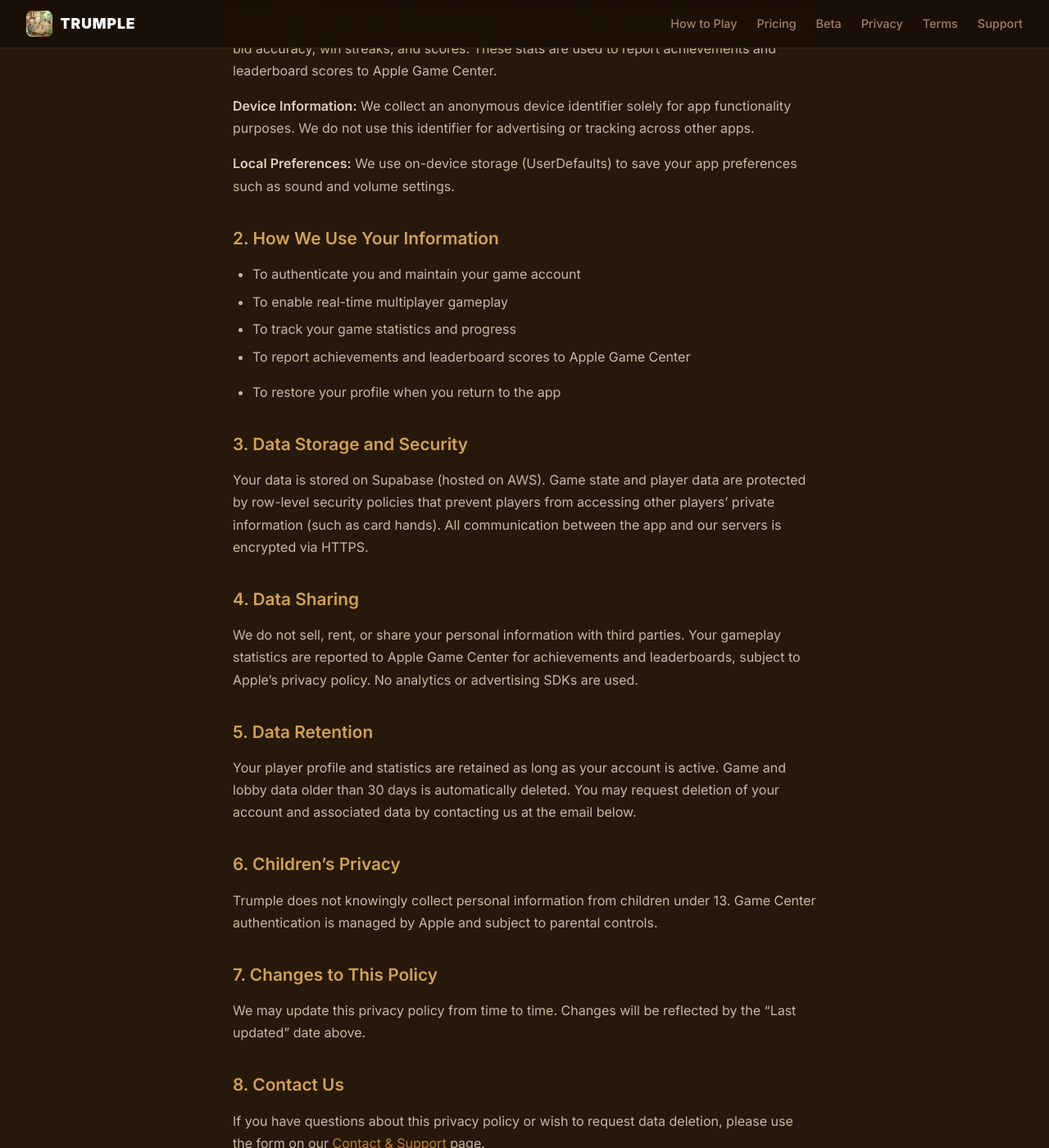
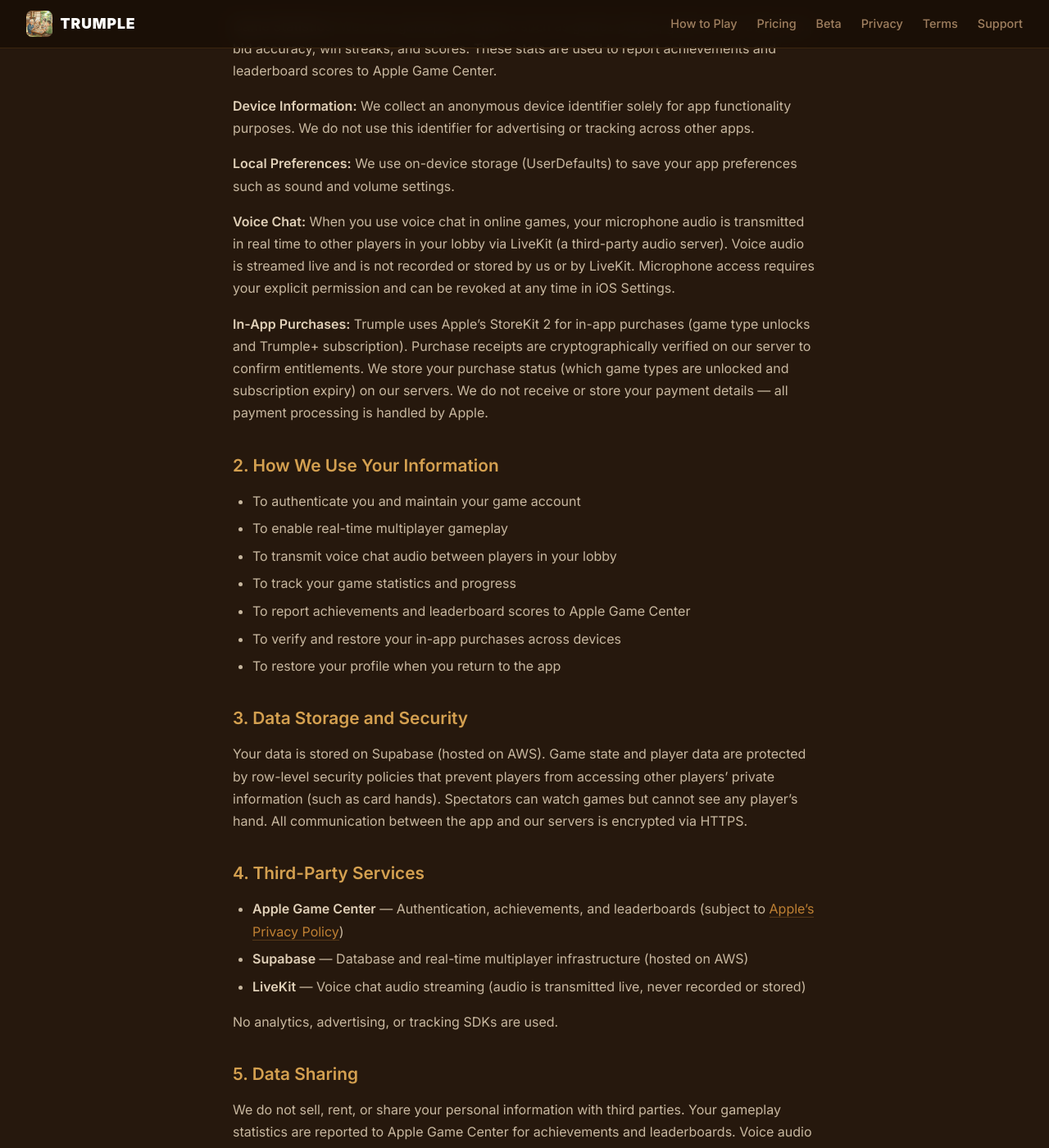
Before and after one commit to darifo2010/trumplesupport, a Jekyll site: the page built from privacy.md, in a window 1280 px wide and 1400 px high, scrolled down 404 px. Shown: the whole window at 82% size. Built offline with Jekyll 4.4.1, drawn with Linux system fonts in a browser that asks for light colours; some of the changed text lies outside the part shown.

Commit message:
Update privacy policy for v2.1.1 — voice chat, IAP, spectators
Added sections for: microphone/voice chat (LiveKit), in-app purchases
(StoreKit 2), spectator mode privacy, and third-party services list.

Co-Authored-By: Claude Opus 4.6 (1M context) <noreply@anthropic.com>

```diff
--- a/privacy.md
+++ b/privacy.md
@@ -19,35 +19,48 @@ title: Privacy Policy — Trumple
 
 **Local Preferences:** We use on-device storage (UserDefaults) to save your app preferences such as sound and volume settings.
 
+**Voice Chat:** When you use voice chat in online games, your microphone audio is transmitted in real time to other players in your lobby via LiveKit (a third-party audio server). Voice audio is streamed live and is not recorded or stored by us or by LiveKit. Microphone access requires your explicit permission and can be revoked at any time in iOS Settings.
+
+**In-App Purchases:** Trumple uses Apple's StoreKit 2 for in-app purchases (game type unlocks and Trumple+ subscription). Purchase receipts are cryptographically verified on our server to confirm entitlements. We store your purchase status (which game types are unlocked and subscription expiry) on our servers. We do not receive or store your payment details — all payment processing is handled by Apple.
+
 ## 2. How We Use Your Information
 
 - To authenticate you and maintain your game account
 - To enable real-time multiplayer gameplay
+- To transmit voice chat audio between players in your lobby
 - To track your game statistics and progress
 - To report achievements and leaderboard scores to Apple Game Center
-
+- To verify and restore your in-app purchases across devices
 - To restore your profile when you return to the app
 
 ## 3. Data Storage and Security
 
-Your data is stored on Supabase (hosted on AWS). Game state and player data are protected by row-level security policies that prevent players from accessing other players' private information (such as card hands). All communication between the app and our servers is encrypted via HTTPS.
+Your data is stored on Supabase (hosted on AWS). Game state and player data are protected by row-level security policies that prevent players from accessing other players' private information (such as card hands). Spectators can watch games but cannot see any player's hand. All communication between the app and our servers is encrypted via HTTPS.
 
-## 4. Data Sharing
+## 4. Third-Party Services
 
-We do not sell, rent, or share your personal information with third parties. Your gameplay statistics are reported to Apple Game Center for achievements and leaderboards, subject to Apple's privacy policy. No analytics or advertising SDKs are used.
+- **Apple Game Center** — Authentication, achievements, and leaderboards (subject to [Apple's Privacy Policy](https://www.apple.com/legal/privacy/))
+- **Supabase** — Database and real-time multiplayer infrastructure (hosted on AWS)
+- **LiveKit** — Voice chat audio streaming (audio is transmitted live, never recorded or stored)
 
-## 5. Data Retention
+No analytics, advertising, or tracking SDKs are used.
+
+## 5. Data Sharing
+
+We do not sell, rent, or share your personal information with third parties. Your gameplay statistics are reported to Apple Game Center for achievements and leaderboards. Voice audio is transmitted directly between players and is not stored.
+
+## 6. Data Retention
 
 Your player profile and statistics are retained as long as your account is active. Game and lobby data older than 30 days is automatically deleted. You may request deletion of your account and associated data by contacting us at the email below.
 
-## 6. Children's Privacy
+## 7. Children's Privacy
 
 Trumple does not knowingly collect personal information from children under 13. Game Center authentication is managed by Apple and subject to parental controls.
 
-## 7. Changes to This Policy
+## 8. Changes to This Policy
 
 We may update this privacy policy from time to time. Changes will be reflected by the "Last updated" date above.
 
-## 8. Contact Us
+## 9. Contact Us
 
 If you have questions about this privacy policy or wish to request data deletion, please use the form on our [Contact & Support](contact) page.
```
Also changed, not shown: other parts of privacy.md (+1 -1 lines).
